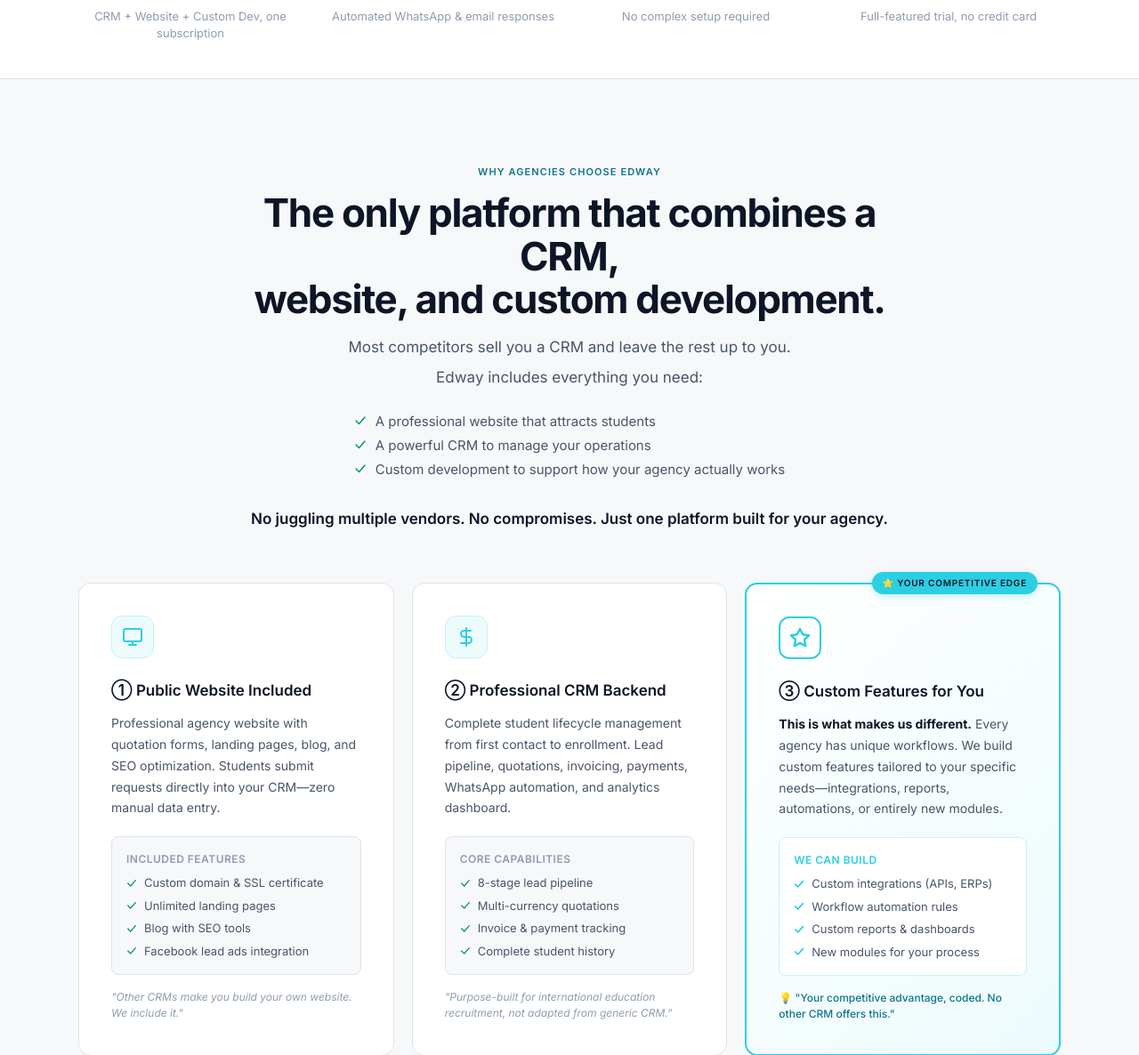
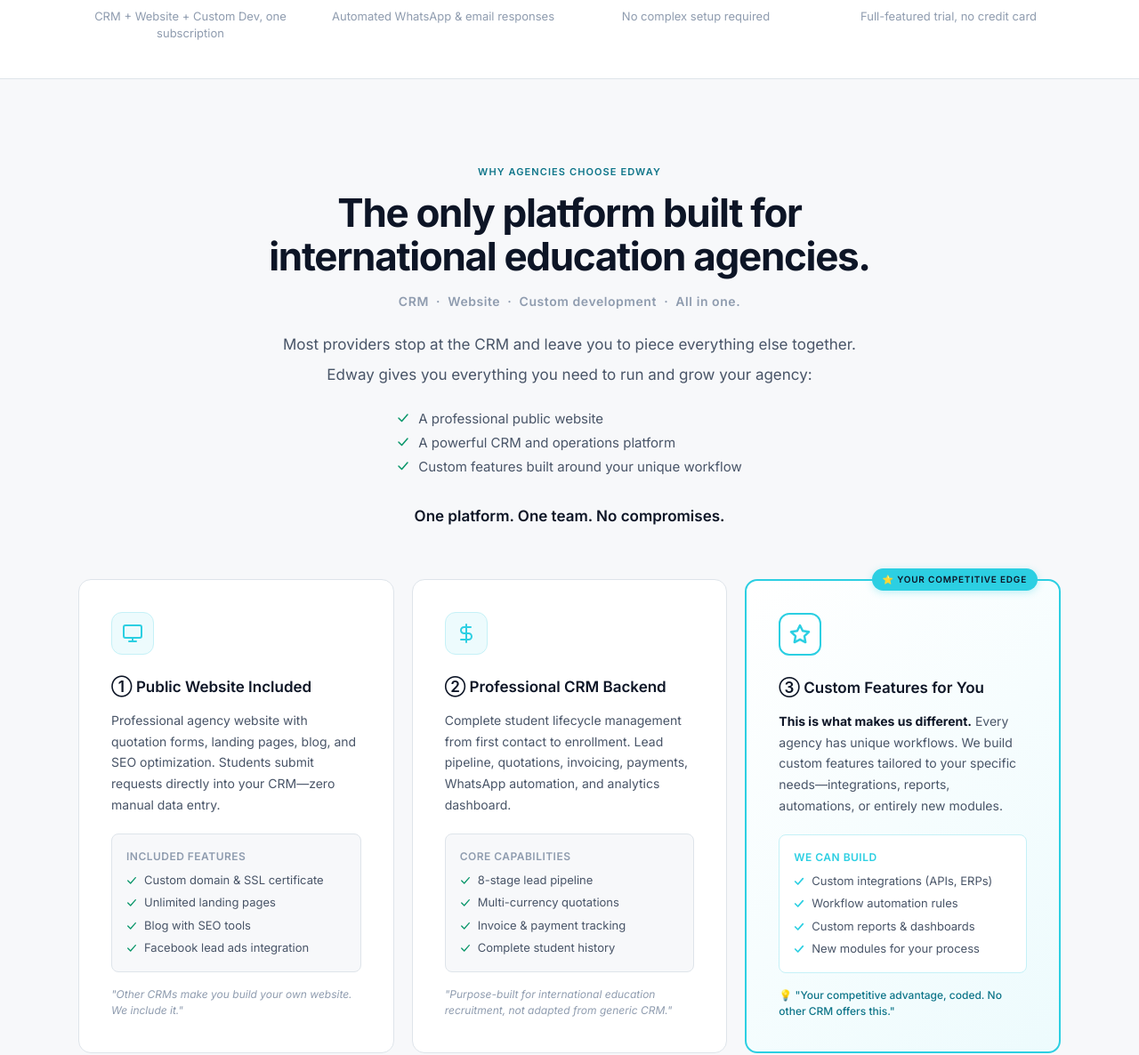
Before and after one commit to hernansaa/edway-web, a Django app: template src/apps/marketing/templates/marketing/home.html in a window 1280 px wide. Shown: the part 1691-2877 px from the top of the page at 89% size. Run offline with Django 5.2, Linux system fonts and the light colour scheme; the template is opened without the code that fills it, so the values that code supplies are empty; style sheets or scripts are compiled from the project's sources.

Commit message:
Revert Why agencies section to preferred copy

```diff
--- a/src/apps/marketing/templates/marketing/home.html
+++ b/src/apps/marketing/templates/marketing/home.html
@@ -139,30 +139,33 @@
         <div style="max-width:720px;margin:0 auto;text-align:center;margin-bottom:56px;">
             <p class="edway-label" style="margin-bottom:14px;">Why agencies choose Edway</p>
             <h2 style="font-size:clamp(28px,3.5vw,44px);font-weight:700;letter-spacing:-0.03em;line-height:1.1;color:var(--text-heading);margin-bottom:16px;">
-                The only platform that combines a CRM,<br>website, and custom development.
+                The only platform built for<br>international education agencies.
             </h2>
+            <p style="font-size:14px;color:var(--text-muted);font-weight:600;letter-spacing:0.04em;margin-bottom:24px;">
+                CRM &nbsp;·&nbsp; Website &nbsp;·&nbsp; Custom development &nbsp;·&nbsp; All in one.
+            </p>
             <p style="font-size:17px;color:var(--text-body);line-height:1.75;">
-                Most competitors sell you a CRM and leave the rest up to you.
+                Most providers stop at the CRM and leave you to piece everything else together.
             </p>
             <p style="font-size:17px;color:var(--text-body);line-height:1.75;margin-top:4px;">
-                Edway includes everything you need:
+                Edway gives you everything you need to run and grow your agency:
             </p>
             <ul style="list-style:none;padding:0;margin:20px auto;display:inline-block;text-align:left;">
                 <li style="display:flex;align-items:center;gap:10px;font-size:15px;color:var(--text-body);line-height:1.8;">
                     <svg width="14" height="14" viewBox="0 0 14 14" fill="none"><path d="M2 7l3.5 3.5L12 3" stroke="var(--green)" stroke-width="1.5" stroke-linecap="round" stroke-linejoin="round"/></svg>
-                    A professional website that attracts students
+                    A professional public website
                 </li>
                 <li style="display:flex;align-items:center;gap:10px;font-size:15px;color:var(--text-body);line-height:1.8;">
                     <svg width="14" height="14" viewBox="0 0 14 14" fill="none"><path d="M2 7l3.5 3.5L12 3" stroke="var(--green)" stroke-width="1.5" stroke-linecap="round" stroke-linejoin="round"/></svg>
-                    A powerful CRM to manage your operations
+                    A powerful CRM and operations platform
                 </li>
                 <li style="display:flex;align-items:center;gap:10px;font-size:15px;color:var(--text-body);line-height:1.8;">
                     <svg width="14" height="14" viewBox="0 0 14 14" fill="none"><path d="M2 7l3.5 3.5L12 3" stroke="var(--green)" stroke-width="1.5" stroke-linecap="round" stroke-linejoin="round"/></svg>
-                    Custom development to support how your agency actually works
+                    Custom features built around your unique workflow
                 </li>
             </ul>
             <p style="font-size:17px;font-weight:600;color:var(--text-heading);line-height:1.75;margin-top:8px;">
-                No juggling multiple vendors. No compromises. Just one platform built for your agency.
+                One platform. One team. No compromises.
             </p>
         </div>
 
```
